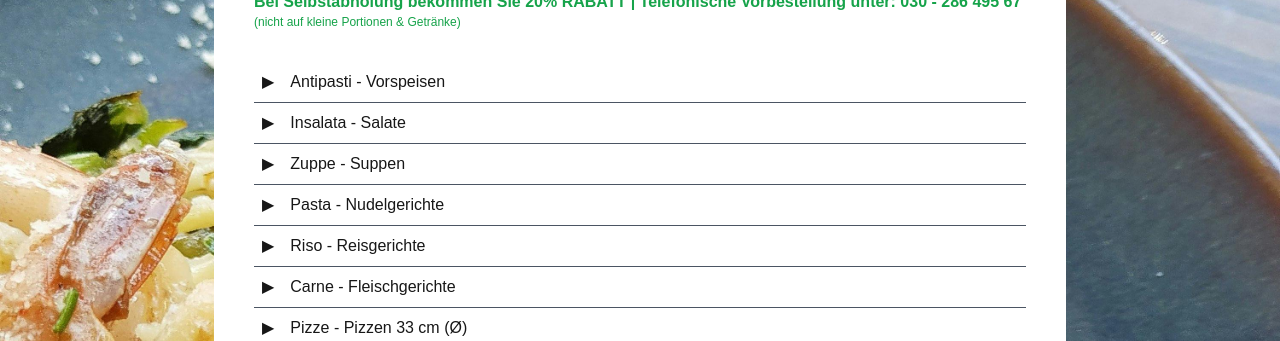
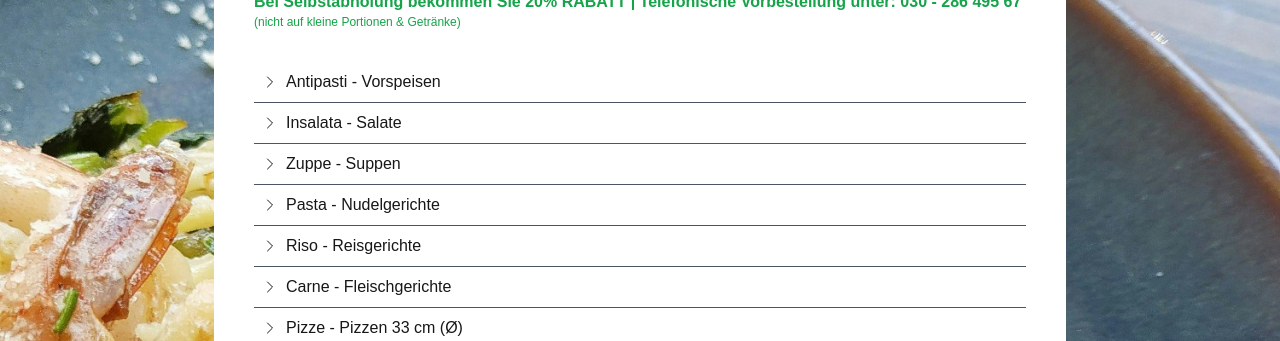
Before and after one commit to tulsidaskhatri/pizzeria-roma-spandau-website, a Next.js app: page /de/speisekarte in a window 1280 px wide. Shown: the part 459-800 px from the top of the page. Built offline with nearby package versions, Linux system fonts and the light colour scheme.

Commit message:
update arrow

```diff
--- a/src/components/AccordianItem.js
+++ b/src/components/AccordianItem.js
@@ -56,7 +56,20 @@ export const AccordionItem = ({
             isOpen ? "rotate-90" : ""
           }`}
         >
-          ▶
+          <svg
+            xmlns="http://www.w3.org/2000/svg"
+            fill="none"
+            viewBox="0 0 24 24"
+            strokeWidth={1.5}
+            stroke="currentColor"
+            className="size-4"
+          >
+            <path
+              strokeLinecap="round"
+              strokeLinejoin="round"
+              d="m8.25 4.5 7.5 7.5-7.5 7.5"
+            />
+          </svg>
         </span>
         <span className="ml-2 w-full">{title}</span>
       </button>
--- a/src/components/menu-dishes.js
+++ b/src/components/menu-dishes.js
@@ -17,7 +17,7 @@ export function Dishes({ category }) {
           key={dish.title}
           title={<TitleWithAmount title={dish.title} amount={dish.price} />}
           classname="w-full"
-          innerClassname="flex w-full py-2 px-4"
+          innerClassname="flex w-full py-2 px-4 items-center"
           outerClassname="border-b border-solid border-gray-700 last:border-b-0"
         >
           <div className="flex items-start gap-2 px-10 pb-4">
--- a/src/components/menu.js
+++ b/src/components/menu.js
@@ -21,7 +21,7 @@ export function Menu({ categories }) {
             key={category.title}
             title={<p>{category.title}</p>}
             outerClassname="transition-all duration-300 border-b border-solid border-gray-600"
-            innerClassname="transition-all duration-300 flex gap-2 py-2 w-full text-left hover:bg-red-50 px-2"
+            innerClassname="transition-all items-center duration-300 flex gap-0 py-2 w-full text-left hover:bg-red-50 px-2"
             activeInnerClassname="rounded-t-xl"
             activeOuterClassname="bg-red-50 my-4 first:mt-0 shadow-2xl border border-gray-400 rounded-xl pb-2"
           >
@@ -47,6 +47,10 @@ function MenuImage({ category }) {
     return <></>;
   }
   return (
-    <img src={category.image.url} alt={category.image.url} className="p-4" />
+    <img
+      src={category.image.url}
+      alt={category.image.url}
+      className="px-4 pb-2 pt-1"
+    />
   );
 }
```
